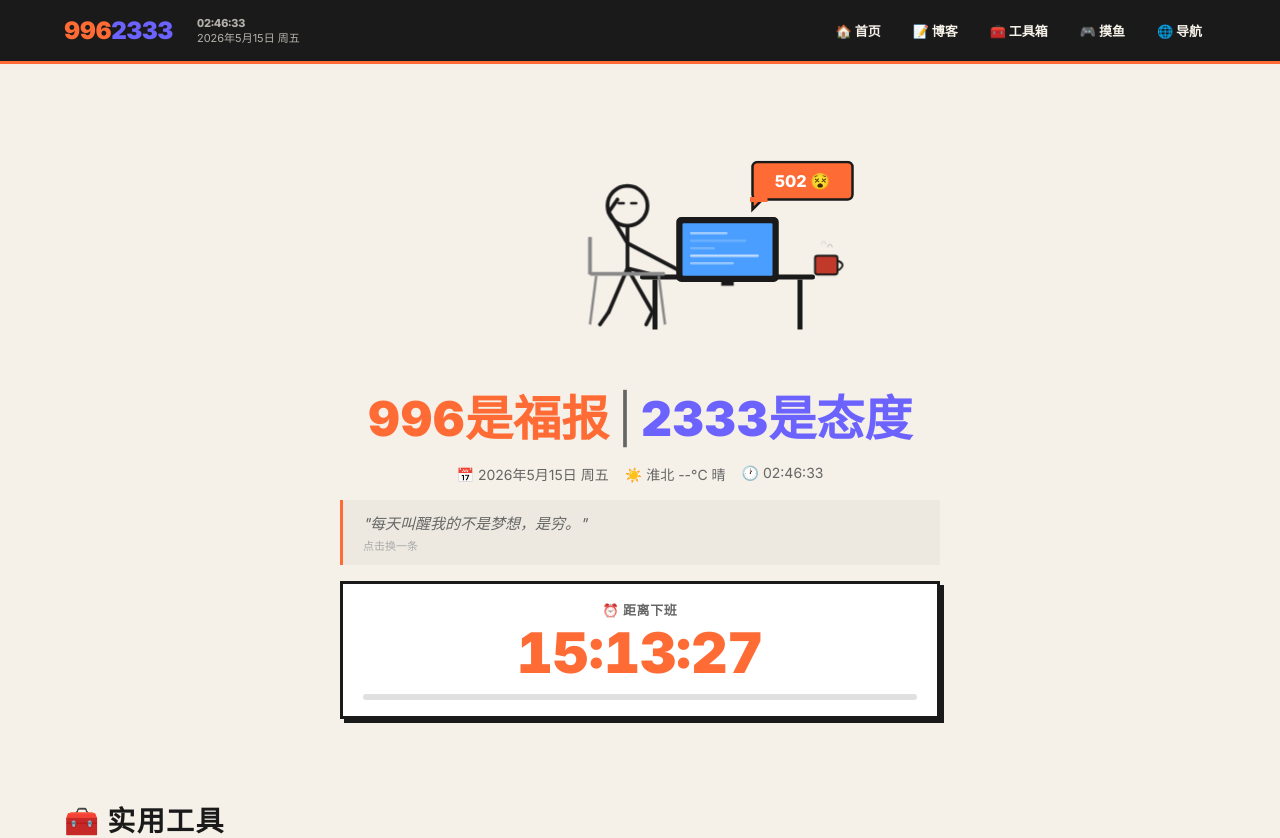
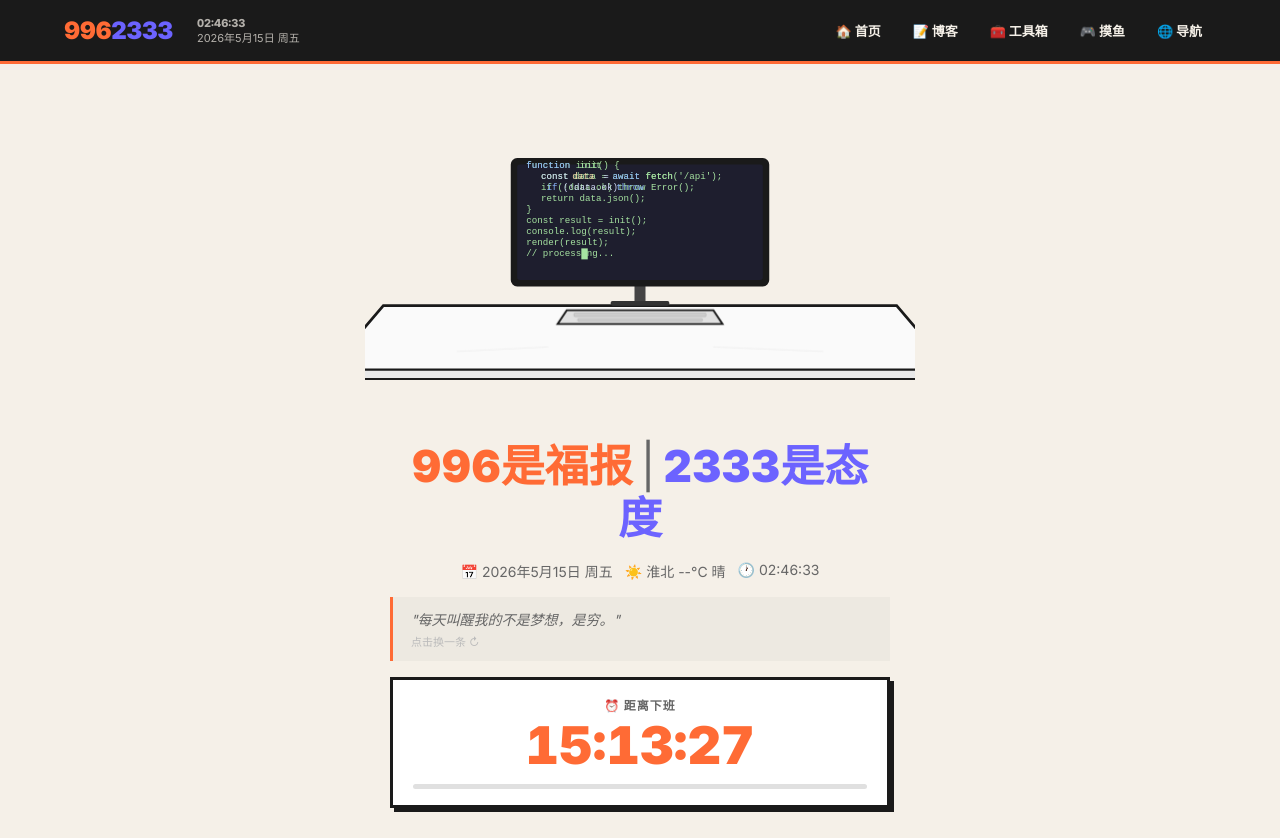
Before and after one commit to sikuai2333/sikuai2333.github.io, a Vue app: page / in a window 1280 px wide. Shown: the top 838 px of the page. Built offline with nearby package versions, Linux system fonts and the light colour scheme; no server answers.

Commit message:
Update hero: desk perspective view with 502 red screen

```diff
--- a/src/components/HeroSection.vue
+++ b/src/components/HeroSection.vue
@@ -3,82 +3,97 @@ import { useTime } from '@/composables/useTime'
 import { useWeather } from '@/composables/useWeather'
 import { useQuotes } from '@/composables/useQuotes'
 import { useCountdown } from '@/composables/useCountdown'
+import { ref, onMounted, onUnmounted } from 'vue'
 
-const { time, date, weekday, isWeekend } = useTime()
+const { time, date, weekday } = useTime()
 const { weather } = useWeather()
 const { current: quote, refresh: nextQuote } = useQuotes()
 const { remaining, isOvertime, percent } = useCountdown(18, 0)
 
-// 996进度条计算
-const segments = 24
-const activeColor = '#ff6b35'
+const showError = ref(false)
+let errorTimer: ReturnType<typeof setInterval>
+onMounted(() => {
+  errorTimer = setInterval(() => {
+    showError.value = true
+    setTimeout(() => { showError.value = false }, 3500)
+  }, 12000)
+  setTimeout(() => {
+    showError.value = true
+    setTimeout(() => { showError.value = false }, 3500)
+  }, 6000)
+})
+onUnmounted(() => clearInterval(errorTimer))
 </script>
 
 <template>
   <section class="hero">
-    <!-- 火柴人动画区 -->
     <div class="hero-art">
-      <svg viewBox="0 0 400 200" class="stickman-svg">
-        <!-- 桌子 -->
-        <rect x="200" y="130" width="140" height="4" rx="2" fill="#1a1a1a"/>
-        <rect x="210" y="134" width="4" height="40" fill="#1a1a1a"/>
-        <rect x="326" y="134" width="4" height="40" fill="#1a1a1a"/>
+      <svg viewBox="0 0 600 340" class="desk-svg" preserveAspectRatio="xMidYMid meet">
+        <!-- === 桌面透视（正面微俯视） === -->
+        <!-- 桌面顶部（近处，画面底部）- 白色桌面，黑色实线，延伸到屏幕外 -->
+        <polygon points="-40,290 640,290 580,220 20,220" fill="#fafafa" stroke="#1a1a1a" stroke-width="3"/>
+        <!-- 桌面厚度 -->
+        <polygon points="-40,290 640,290 640,300 -40,300" fill="#e8e8e8" stroke="#1a1a1a" stroke-width="2"/>
 
-        <!-- 显示器 -->
-        <rect x="230" y="85" width="80" height="50" rx="3" fill="#1a1a1a" stroke="#1a1a1a" stroke-width="2"/>
-        <rect x="234" y="89" width="72" height="42" rx="1" fill="#4a9eff"/>
-        <!-- 屏幕上的代码行 -->
-        <rect x="240" y="96" width="30" height="2" rx="1" fill="rgba(255,255,255,0.8)" class="code-line line1"/>
-        <rect x="240" y="102" width="45" height="2" rx="1" fill="rgba(255,255,255,0.6)" class="code-line line2"/>
-        <rect x="240" y="108" width="20" height="2" rx="1" fill="rgba(255,255,255,0.5)" class="code-line line3"/>
-        <rect x="240" y="114" width="55" height="2" rx="1" fill="rgba(255,255,255,0.7)" class="code-line line4"/>
-        <rect x="240" y="120" width="35" height="2" rx="1" fill="rgba(255,255,255,0.4)" class="code-line line5"/>
-        <!-- 显示器支架 -->
-        <rect x="265" y="135" width="10" height="4" fill="#1a1a1a"/>
+        <!-- === 显示器 === -->
+        <!-- 显示器支架底座 -->
+        <rect x="268" y="215" width="64" height="5" rx="2" fill="#333"/>
+        <!-- 支架立柱 -->
+        <rect x="294" y="195" width="12" height="20" fill="#444"/>
+        <!-- 显示器外框（薄边框） -->
+        <rect x="160" y="60" width="280" height="138" rx="6" fill="#1a1a1a" stroke="#1a1a1a" stroke-width="2"/>
+        <!-- 屏幕内容区 -->
+        <rect x="166" y="66" width="268" height="126" rx="3" :fill="showError ? '#e74c3c' : '#1e1e2e'" class="screen-bg"/>
 
-        <!-- 火柴人 - 侧面坐姿 -->
-        <!-- 头 -->
-        <circle cx="190" cy="75" r="16" fill="none" stroke="#1a1a1a" stroke-width="3"/>
-        <!-- 眼睛 - 困 -->
-        <line x1="183" y1="73" x2="187" y2="73" stroke="#1a1a1a" stroke-width="2" stroke-linecap="round"/>
-        <line x1="193" y1="73" x2="197" y2="73" stroke="#1a1a1a" stroke-width="2" stroke-linecap="round"/>
-        <!-- 身体 -->
-        <line x1="190" y1="91" x2="190" y2="125" stroke="#1a1a1a" stroke-width="3" stroke-linecap="round"/>
-        <!-- 屁股坐在椅子上 -->
-        <line x1="190" y1="125" x2="210" y2="130" stroke="#1a1a1a" stroke-width="3" stroke-linecap="round"/>
-        <!-- 左手撑头 -->
-        <line x1="190" y1="105" x2="175" y2="80" stroke="#1a1a1a" stroke-width="3" stroke-linecap="round"/>
-        <line x1="175" y1="80" x2="182" y2="70" stroke="#1a1a1a" stroke-width="3" stroke-linecap="round"/>
-        <!-- 右手放桌上 -->
-        <line x1="190" y1="105" x2="230" y2="126" stroke="#1a1a1a" stroke-width="3" stroke-linecap="round"/>
-        <!-- 左腿 -->
-        <line x1="190" y1="125" x2="175" y2="160" stroke="#1a1a1a" stroke-width="3" stroke-linecap="round"/>
-        <line x1="175" y1="160" x2="168" y2="170" stroke="#1a1a1a" stroke-width="3" stroke-linecap="round"/>
-        <!-- 右腿 -->
-        <line x1="190" y1="125" x2="210" y2="160" stroke="#1a1a1a" stroke-width="3" stroke-linecap="round"/>
-        <line x1="210" y1="160" x2="205" y2="170" stroke="#1a1a1a" stroke-width="3" stroke-linecap="round"/>
+        <!-- 正常状态：滚动代码 -->
+        <g v-if="!showError" class="code-scroll">
+          <text font-family="'Courier New',monospace" font-size="10" fill="#a6e3a1">
+            <tspan x="176" y="82" class="scroll-line">function init() {</tspan>
+            <tspan x="186" y="94" class="scroll-line">  const data = await fetch('/api');</tspan>
+            <tspan x="186" y="106" class="scroll-line">  if (!data.ok) throw Error();</tspan>
+            <tspan x="186" y="118" class="scroll-line">  return data.json();</tspan>
+            <tspan x="176" y="130" class="scroll-line">}</tspan>
+            <tspan x="176" y="142" class="scroll-line">const result = init();</tspan>
+            <tspan x="176" y="154" class="scroll-line">console.log(result);</tspan>
+            <tspan x="176" y="166" class="scroll-line">render(result);</tspan>
+            <tspan x="176" y="178" class="scroll-line">// processing...</tspan>
+          </text>
+          <!-- 语法高亮色块 -->
+          <text font-family="'Courier New',monospace" font-size="10">
+            <tspan x="176" y="82" fill="#89b4fa">function</tspan>
+            <tspan x="228" y="82" fill="#a6e3a1"> init</tspan>
+            <tspan x="186" y="94" fill="#cdd6f4">  const </tspan>
+            <tspan x="226" y="94" fill="#f9e2af">data</tspan>
+            <tspan x="254" y="94" fill="#cdd6f4"> = </tspan>
+            <tspan x="270" y="94" fill="#89b4fa">await</tspan>
+            <tspan x="300" y="94" fill="#a6e3a1"> fetch</tspan>
+            <tspan x="186" y="106" fill="#cdd6f4">  </tspan>
+            <tspan x="198" y="106" fill="#89b4fa">if</tspan>
+            <tspan x="210" y="106" fill="#cdd6f4"> (!data.ok) </tspan>
+            <tspan x="274" y="106" fill="#89b4fa">throw</tspan>
+          </text>
+          <!-- 光标 -->
+          <rect x="236" y="170" width="7" height="12" fill="#a6e3a1" class="cursor"/>
+        </g>
 
-        <!-- 椅子 -->
-        <rect x="160" y="128" width="60" height="3" rx="1" fill="#888"/>
-        <line x1="165" y1="131" x2="160" y2="170" stroke="#888" stroke-width="2"/>
-        <line x1="215" y1="131" x2="220" y2="170" stroke="#888" stroke-width="2"/>
-        <!-- 椅背 -->
-        <line x1="160" y1="100" x2="160" y2="130" stroke="#888" stroke-width="3"/>
+        <!-- 错误状态：红屏 -->
+        <g v-if="showError">
+          <rect x="166" y="66" width="268" height="126" rx="3" fill="#e74c3c" class="red-flash"/>
+          <text x="300" y="118" text-anchor="middle" fill="white" font-size="40" font-weight="900" font-family="'Courier New',monospace">502</text>
+          <text x="300" y="145" text-anchor="middle" fill="rgba(255,255,255,0.8)" font-size="14" font-weight="700" font-family="'Courier New',monospace">BAD GATEWAY</text>
+          <text x="300" y="170" text-anchor="middle" fill="rgba(255,255,255,0.5)" font-size="24">😵</text>
+        </g>
 
-        <!-- 咖啡杯 -->
-        <rect x="340" y="115" width="18" height="15" rx="2" fill="#c0392b" stroke="#1a1a1a" stroke-width="1.5"/>
-        <path d="M358 119 Q366 122 358 127" fill="none" stroke="#1a1a1a" stroke-width="1.5"/>
-        <!-- 热气 -->
-        <path d="M345 112 Q347 107 349 112" fill="none" stroke="#aaa" stroke-width="1" class="steam s1"/>
-        <path d="M350 110 Q352 105 354 110" fill="none" stroke="#aaa" stroke-width="1" class="steam s2"/>
+        <!-- === 键盘 === -->
+        <!-- 键盘主体（透视梯形） -->
+        <polygon points="210,240 390,240 380,225 220,225" fill="#e0e0e0" stroke="#1a1a1a" stroke-width="2" rx="3"/>
+        <!-- 键帽行 -->
+        <rect x="228" y="228" width="144" height="4" rx="1" fill="#ccc" stroke="#aaa" stroke-width="0.5"/>
+        <rect x="232" y="234" width="136" height="3" rx="1" fill="#ccc" stroke="#aaa" stroke-width="0.5"/>
 
-        <!-- 502气泡 (偶尔弹出) -->
-        <g class="error-bubble">
-          <rect x="290" y="40" width="80" height="30" rx="4" fill="#ff6b35" stroke="#1a1a1a" stroke-width="2"/>
-          <polygon points="290,70 298,70 290,78" fill="#ff6b35" stroke="#1a1a1a" stroke-width="2"/>
-          <rect x="288" y="68" width="14" height="4" fill="#ff6b35"/>
-          <text x="330" y="60" text-anchor="middle" fill="white" font-size="13" font-weight="800">502 😵</text>
-        </g>
+        <!-- 桌面反光 -->
+        <line x1="100" y1="270" x2="200" y2="265" stroke="#e0e0e0" stroke-width="1" opacity="0.4"/>
+        <line x1="380" y1="265" x2="500" y2="270" stroke="#e0e0e0" stroke-width="1" opacity="0.4"/>
       </svg>
     </div>
 
@@ -98,15 +113,14 @@ const activeColor = '#ff6b35'
 
       <p class="hero-quote" @click="nextQuote">
         "{{ quote }}"
-        <span class="quote-hint">点击换一条</span>
+        <span class="quote-hint">点击换一条 ↻</span>
       </p>
 
-      <!-- 下班倒计时 -->
       <div class="countdown-box" :class="{ overtime: isOvertime }">
         <div class="countdown-label">{{ isOvertime ? '🎉 已加班' : '⏰ 距离下班' }}</div>
         <div class="countdown-time">{{ remaining }}</div>
         <div class="countdown-bar">
-          <div class="countdown-fill" :style="{ width: percent + '%' }"></div>
+          <div class="countdown-fill" :style="{ width: Math.min(percent, 100) + '%' }"></div>
         </div>
       </div>
     </div>
@@ -115,146 +129,61 @@ const activeColor = '#ff6b35'
 
 <style scoped>
 .hero {
-  padding: 48px 24px 32px;
-  max-width: 1200px;
+  padding: 40px 24px 32px;
+  max-width: 700px;
   margin: 0 auto;
   display: flex;
   flex-direction: column;
   align-items: center;
-  gap: 24px;
+  gap: 20px;
+}
+.hero-art { width: 100%; max-width: 550px; }
+.desk-svg { width: 100%; height: auto; }
+
+/* 屏幕背景色过渡 */
+.screen-bg { transition: fill 0.4s; }
+
+/* 代码滚动 */
+.code-scroll { animation: scrollUp 4s linear infinite; }
+@keyframes scrollUp {
+  0% { transform: translateY(0); }
+  80% { transform: translateY(-40px); }
+  100% { transform: translateY(-40px); }
 }
 
-/* SVG动画 */
-.hero-art {
-  width: 100%;
-  max-width: 500px;
-}
-.stickman-svg { width: 100%; height: auto; }
+/* 光标闪烁 */
+.cursor { animation: blink 0.7s step-end infinite; }
+@keyframes blink { 0%,100%{opacity:1} 50%{opacity:0} }
 
-/* 代码行闪烁 */
-.code-line { animation: blink 2s infinite; }
-.line1 { animation-delay: 0s; }
-.line2 { animation-delay: 0.3s; }
-.line3 { animation-delay: 0.6s; }
-.line4 { animation-delay: 0.9s; }
-.line5 { animation-delay: 1.2s; }
-@keyframes blink {
-  0%, 80%, 100% { opacity: 1; }
-  40% { opacity: 0.3; }
-}
-
-/* 热气飘动 */
-.steam { animation: steamFloat 2s infinite; }
-.s2 { animation-delay: 0.8s; }
-@keyframes steamFloat {
-  0% { opacity: 0.6; transform: translateY(0); }
-  50% { opacity: 0.3; transform: translateY(-6px); }
-  100% { opacity: 0; transform: translateY(-12px); }
-}
-
-/* 502气泡 */
-.error-bubble { animation: popIn 6s infinite; }
-@keyframes popIn {
-  0%, 70%, 100% { opacity: 0; transform: translateY(10px); }
-  75%, 95% { opacity: 1; transform: translateY(0); }
+/* 红屏闪现 */
+.red-flash { animation: flashIn 0.3s ease-out; }
+@keyframes flashIn {
+  0% { opacity: 0; }
+  50% { opacity: 0.7; }
+  100% { opacity: 1; }
 }
 
 /* 文字区 */
-.hero-text {
-  text-align: center;
-  width: 100%;
-  max-width: 600px;
-  display: flex;
-  flex-direction: column;
-  align-items: center;
-  gap: 16px;
-}
-
-.hero-slogan {
-  font-size: clamp(28px, 5vw, 48px);
-  font-weight: 900;
-  line-height: 1.2;
-}
+.hero-text { text-align: center; width: 100%; max-width: 500px; display: flex; flex-direction: column; align-items: center; gap: 16px; }
+.hero-slogan { font-size: clamp(26px, 5vw, 44px); font-weight: 900; line-height: 1.2; }
 .slogan-main { color: var(--accent); }
 .slogan-divider { color: var(--muted); margin: 0 8px; font-weight: 400; }
 .slogan-sub { color: #6c63ff; }
-
-.hero-info {
-  display: flex;
-  flex-wrap: wrap;
-  justify-content: center;
-  gap: 16px;
-  font-size: 14px;
-  color: var(--muted);
-}
-
-.hero-quote {
-  font-size: 15px;
-  color: var(--muted);
-  font-style: italic;
-  cursor: pointer;
-  padding: 12px 20px;
-  background: rgba(0,0,0,0.03);
-  border-left: 3px solid var(--accent);
-  text-align: left;
-  width: 100%;
-  transition: background 0.2s;
-}
+.hero-info { display: flex; flex-wrap: wrap; justify-content: center; gap: 12px; font-size: 14px; color: var(--muted); }
+.hero-quote { font-size: 14px; color: var(--muted); font-style: italic; cursor: pointer; padding: 12px 18px; background: rgba(0,0,0,0.03); border-left: 3px solid var(--accent); text-align: left; width: 100%; }
 .hero-quote:hover { background: rgba(0,0,0,0.06); }
-.quote-hint {
-  display: block;
-  font-size: 11px;
-  color: #aaa;
-  font-style: normal;
-  margin-top: 4px;
-}
-
-/* 倒计时 */
-.countdown-box {
-  width: 100%;
-  padding: 16px 20px;
-  background: var(--card-bg);
-  border: var(--border-w) solid var(--border);
-  box-shadow: var(--shadow-sm);
-  text-align: center;
-}
-.countdown-box.overtime {
-  border-color: var(--success);
-  background: #f0fff4;
-}
-.countdown-label {
-  font-size: 13px;
-  font-weight: 700;
-  color: var(--muted);
-  text-transform: uppercase;
-  letter-spacing: 0.05em;
-  margin-bottom: 4px;
-}
-.countdown-time {
-  font-size: clamp(32px, 6vw, 56px);
-  font-weight: 900;
-  font-variant-numeric: tabular-nums;
-  color: var(--accent);
-  line-height: 1.1;
-}
+.quote-hint { display: block; font-size: 11px; color: #bbb; font-style: normal; margin-top: 4px; }
+.countdown-box { width: 100%; padding: 16px 20px; background: var(--card-bg); border: var(--border-w) solid var(--border); box-shadow: var(--shadow-sm); text-align: center; }
+.countdown-box.overtime { border-color: var(--success); background: #f0fff4; }
+.countdown-label { font-size: 12px; font-weight: 700; color: var(--muted); text-transform: uppercase; letter-spacing: 0.08em; margin-bottom: 4px; }
+.countdown-time { font-size: clamp(30px, 6vw, 52px); font-weight: 900; font-variant-numeric: tabular-nums; color: var(--accent); line-height: 1.1; }
 .overtime .countdown-time { color: var(--success); }
-.countdown-bar {
-  margin-top: 10px;
-  height: 6px;
-  background: #e0e0e0;
-  border-radius: 3px;
-  overflow: hidden;
-}
-.countdown-fill {
-  height: 100%;
-  background: var(--accent);
-  border-radius: 3px;
-  transition: width 1s linear;
-}
+.countdown-bar { margin-top: 10px; height: 5px; background: #e0e0e0; border-radius: 3px; overflow: hidden; }
+.countdown-fill { height: 100%; background: var(--accent); border-radius: 3px; transition: width 1s linear; }
 .overtime .countdown-fill { background: var(--success); }
 
 @media (max-width: 768px) {
-  .hero { padding: 32px 16px 24px; }
-  .hero-info { gap: 8px; font-size: 13px; }
+  .hero { padding: 24px 16px 20px; }
+  .hero-info { gap: 6px; font-size: 12px; }
 }
 </style>
```
